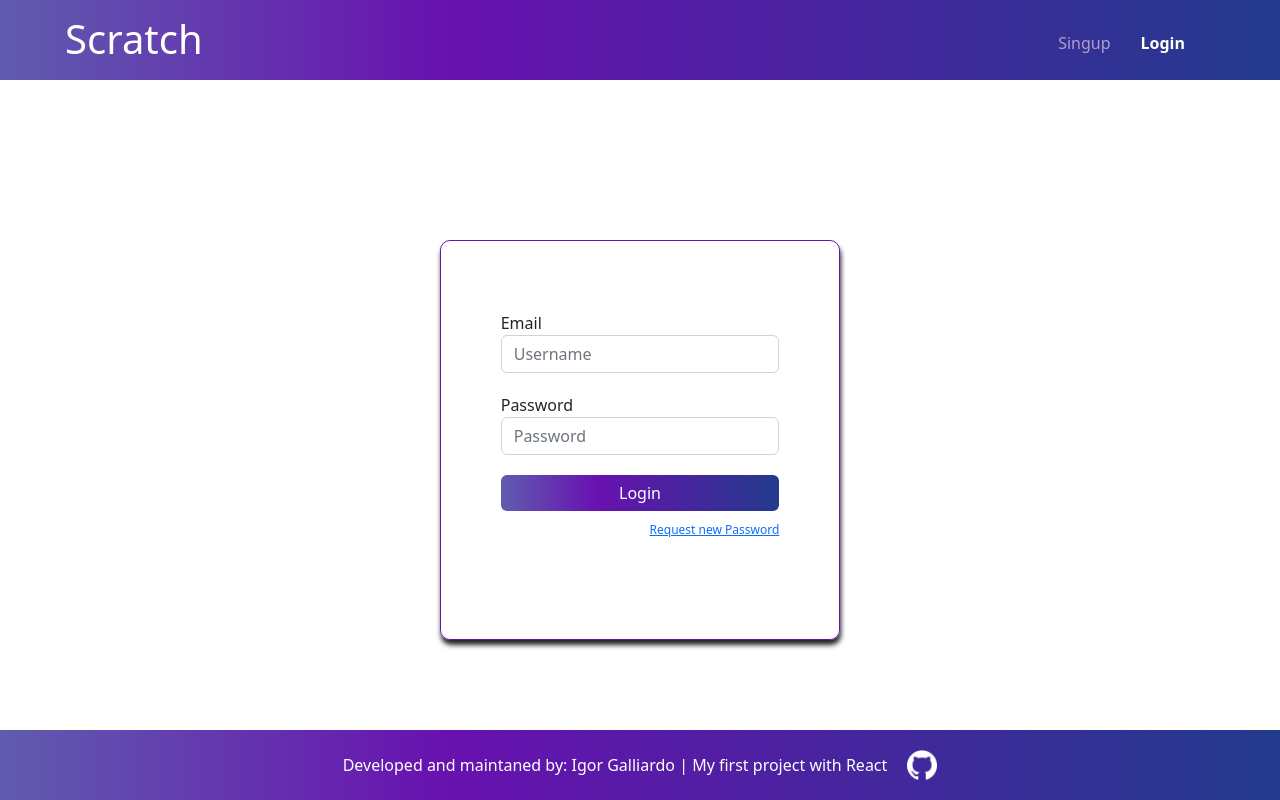
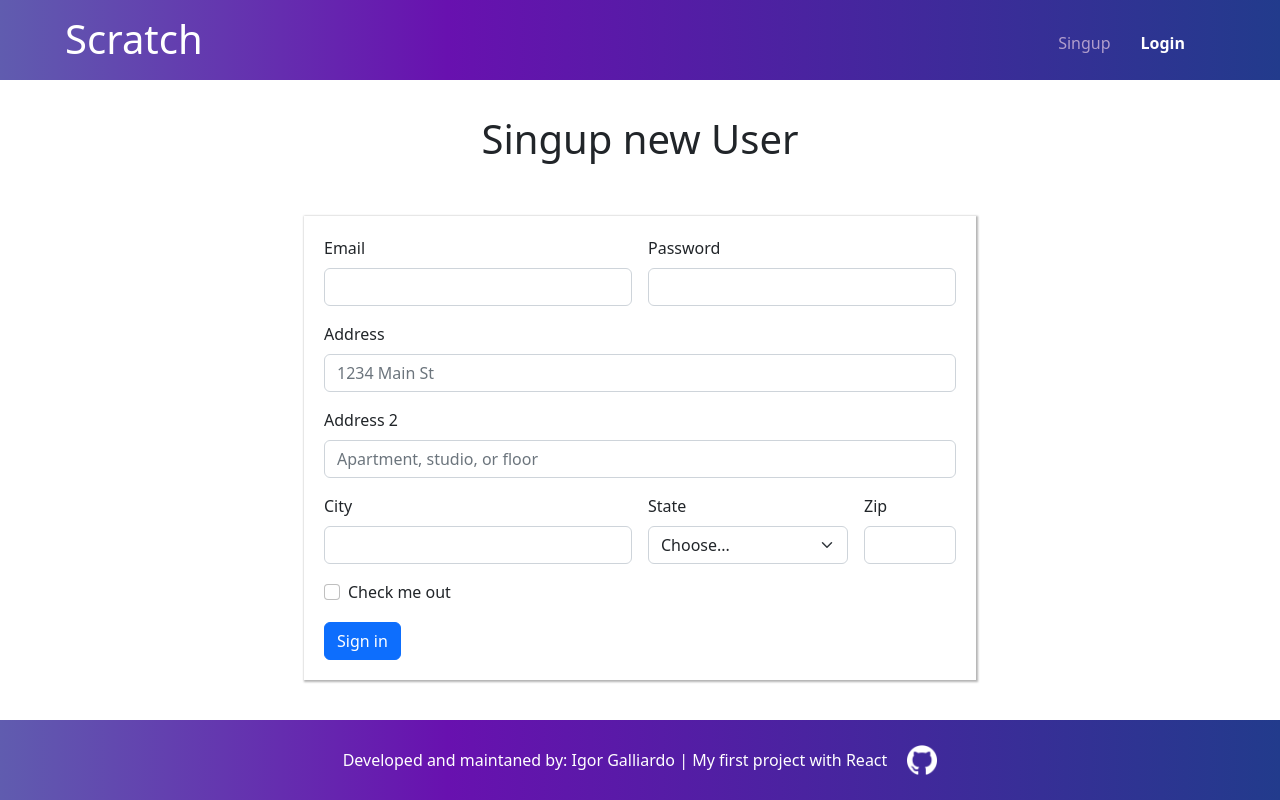
Before and after one commit to igorgalliardo/my-first-app-react, a React (Create React App) app: page /Singup in a window 1280 px wide. Built offline with nearby package versions, Linux system fonts and the light colour scheme.

Commit message:
Adding singup and home page. I also did the routes to navigate inside of differente pages

```diff
--- a/package.json
+++ b/package.json
@@ -7,9 +7,13 @@
     "@testing-library/react": "^13.4.0",
     "@testing-library/user-event": "^13.5.0",
     "bootstrap": "^5.2.2",
+    "bootstrap-icons": "^1.9.1",
     "react": "^18.2.0",
     "react-bootstrap": "^2.6.0",
+    "react-bootstrap-icons": "^1.9.1",
     "react-dom": "^18.2.0",
+    "react-router": "^6.4.3",
+    "react-router-dom": "^6.4.3",
     "react-scripts": "^5.0.1",
     "web-vitals": "^2.1.4"
   },
--- a/public/index.html
+++ b/public/index.html
@@ -8,7 +8,7 @@
       name="description"
       content="Web site created using create-react-app"
     />
-    <title>Login Screen</title>
+    <title>Welcome</title>
   </head>
   <body>
     <div id="root"></div>
--- a/src/App.css
+++ b/src/App.css
@@ -19,6 +19,14 @@ body{
 .title-header{
   margin-left: 50px;
 }
+.title-header a{
+  text-decoration: none;
+  color: #FFF;
+}
+.title-header a:hover{
+  cursor: pointer;
+  color: #FFF;
+}
 .access-header{
   margin-right: 50px;
 }
@@ -34,6 +42,7 @@ body{
 .login-link a:hover{
   color: rgb(177, 158, 204);
   text-decoration: none;
+  cursor: pointer;
 }
 .singup-link a{
   color: rgb(177, 158, 204);
@@ -42,10 +51,11 @@ body{
 }
 .singup-link a:hover{
   color: #FFF;
+  cursor: pointer;
 }
 .container-login{
   width: 100vw;
-  height: calc(100vh - (50px + 30px));
+  height: calc(100vh - (160px + 30px));
   display: flex;
   justify-content: center;
   align-items: center;
@@ -90,14 +100,14 @@ input[type=text]:focus{
 }
 .footer{
   width: 100%;
-  height: 70px;
+  height: 80px;
   background: linear-gradient(90deg, rgba(96,92,175,1) 0%, rgba(104,17,175,1) 35%, rgba(34,59,140,1) 100%);
-  bottom: 0px;
-  position: fixed;
   color: #FFF;
   display: flex;
   justify-content: center;
   align-items: center;
+  bottom: 0;
+  position: absolute;
 }
 .footer img{
   width: 30px;
@@ -106,3 +116,30 @@ input[type=text]:focus{
 .footer img:hover{
   cursor: pointer;
 }
+
+.container-singup{
+  margin: 0 auto;
+  width: 75%;
+  display: flex;
+  justify-content: center;
+  flex-direction: column;
+  flex-wrap: wrap;
+  align-items: center;
+}
+.title-singup{
+  width: 100%;
+  display: flex;
+  padding: 15px;
+  justify-content: center;
+  align-items: center;
+  margin-top: 20px;
+}
+.form-singup{
+  width: 70%;
+  display: flex;
+  justify-content: center;
+  align-items: center;
+  padding: 20px;
+  margin-top: 30px;
+  box-shadow: 1px 1px 2px 1px #b3b3b3;
+}
--- a/src/App.js
+++ b/src/App.js
@@ -1,17 +1,21 @@
-import logo from './logo.svg';
+import { BrowserRouter as Router, Routes, Route, Link } from 'react-router-dom';
 import './App.css';
+import Home from './components/Home';
+import Header from './components/Header';
 import Login from './components/Login';
-import Header from './components/Header';
+import Singup from './components/Singup';
 import Footer from './components/Footer';
 import 'bootstrap/dist/css/bootstrap.min.css';
 
 function App() {
   return (
-    <div className="App">
-      <Header />
-      <Login />
-      <Footer />
-    </div>
+    <Router>
+    <Routes>
+      <Route exact path="/" element={<Home />} />
+      <Route exact path="/Login" element={<Login />} />
+      <Route exact path="/Singup" element={<Singup />} />
+    </Routes>
+  </Router>
   );
 }
 
--- a/src/components/Footer.js
+++ b/src/components/Footer.js
@@ -12,7 +12,7 @@ function Footer() {
     <div>
         <div className='footer'>
             Developed and maintaned by: Igor Galliardo | My first project with React
-            <a href='https://github.com/igorgalliardo' target="_blank"><img src='image/git-1.png' onMouseOver={mouseInside} onMouseOut={mouseOutside}/></a>
+            <a href='https://github.com/igorgalliardo' target="_blank"><img id='image' src='image/git-1.png' onMouseOver={mouseInside} onMouseOut={mouseOutside}/></a>
         </div>
     </div>
   )
--- a/src/components/Header.js
+++ b/src/components/Header.js
@@ -1,15 +1,16 @@
 import React from 'react'
+import { BrowserRouter as Router, Routes, Route, Link } from 'react-router-dom';
 
 function Header() {
   return (
     <div>
         <div className='header-login'>
             <div className='title-header'>
-                <h1>Scratch</h1>
+                <h1><Link to="/">Scratch</Link></h1>
             </div>
             <div className='access-header'>
-                <scan className="singup-link"><a href="#">Singup</a></scan>
-                <scan className="login-link"><a href="#">Login</a></scan>
+                <scan className="singup-link"><Link to="/Singup">Singup</Link></scan>
+                <scan className="login-link"><Link to="/Login">Login</Link></scan>
             </div>
         </div>
     </div>
--- /dev/null
+++ b/src/components/Home.js
@@ -0,0 +1,15 @@
+import React from 'react'
+import Header from './Header'
+import Footer from './Footer'
+
+function Home() {
+  return (
+    <div>
+        <Header />
+        <h1>Welcome</h1>
+        <Footer />
+    </div>
+  )
+}
+
+export default Home
--- a/src/components/Login.js
+++ b/src/components/Login.js
@@ -1,20 +1,35 @@
 import React from 'react'
+import * as Icon from 'react-bootstrap-icons'
+import Header from './Header'
+import Footer from './Footer'
 
 function Login() {
   return (
     <div>
+      <Header />
         <div className='container-login'>
             <div className='box-login'>
                 <form>
-                    <label>Email</label>
+                <label>Email</label>
+                <div class="input-group">
+                  <div class="input-group-text">
+                    <Icon.Envelope />
+                  </div>
                     <input type="text" class="form-control" placeholder="Username" aria-label="Username" aria-describedby="basic-addon1"/>
-                    <label>Password</label>
+                </div>
+                <label>Password</label>
+                <div class="input-group">
+                  <div class="input-group-text">
+                    <Icon.Lock />
+                  </div>
                     <input type="password" class="form-control" id="inputPassword2" placeholder="Password"/>
+                </div>
                     <button type="button" class="btn btn-primary">Login</button>
                     <a href='#'>Request new Password</a>
                 </form>
             </div>
         </div>
+        <Footer />
     </div>
   )
 }
--- /dev/null
+++ b/src/components/Singup.js
@@ -0,0 +1,69 @@
+import React from 'react'
+import Header from './Header'
+import Footer from './Footer'
+
+function FixFooter(){
+    const Footer = document.querySelector('.footer')
+    Footer.style.bottom=0
+    Footer.style.position="fixed"
+}
+
+function Singup() {
+  return (
+    <div>
+        <Header />
+        <div className='container-singup'>
+            <div className='title-singup'><h1>Singup new User</h1></div>
+            <div className='form-singup'>
+                <form class="row g-3">
+                    <div class="col-md-6">
+                        <label for="inputEmail4" class="form-label">Email</label>
+                        <input type="email" class="form-control" id="inputEmail4" />
+                    </div>
+                    <div class="col-md-6">
+                        <label for="inputPassword4" class="form-label">Password</label>
+                        <input type="password" class="form-control" id="inputPassword4" />
+                    </div>
+                    <div class="col-12">
+                        <label for="inputAddress" class="form-label">Address</label>
+                        <input type="text" class="form-control" id="inputAddress" placeholder="1234 Main St" />
+                    </div>
+                    <div class="col-12">
+                        <label for="inputAddress2" class="form-label">Address 2</label>
+                        <input type="text" class="form-control" id="inputAddress2" placeholder="Apartment, studio, or floor" />
+                    </div>
+                    <div class="col-md-6">
+                        <label for="inputCity" class="form-label">City</label>
+                        <input type="text" class="form-control" id="inputCity" />
+                    </div>
+                    <div class="col-md-4">
+                        <label for="inputState" class="form-label">State</label>
+                        <select id="inputState" class="form-select">
+                        <option selected>Choose...</option>
+                        <option>...</option>
+                        </select>
+                    </div>
+                    <div class="col-md-2">
+                        <label for="inputZip" class="form-label">Zip</label>
+                        <input type="text" class="form-control" id="inputZip" />
+                    </div>
+                    <div class="col-12">
+                        <div class="form-check">
+                        <input class="form-check-input" type="checkbox" id="gridCheck" />
+                        <label class="form-check-label" for="gridCheck">
+                            Check me out
+                        </label>
+                        </div>
+                    </div>
+                    <div class="col-12">
+                        <button type="submit" class="btn btn-primary">Sign in</button>
+                    </div>
+                    </form>
+                </div>
+            </div>
+        <Footer />
+    </div>
+  )
+}
+
+export default Singup
```
Also changed, not shown: 1 other file (tests, documents, lock files or other folders).
